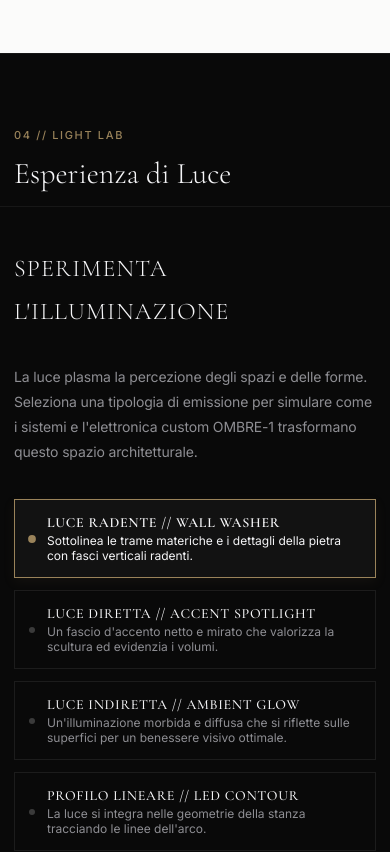
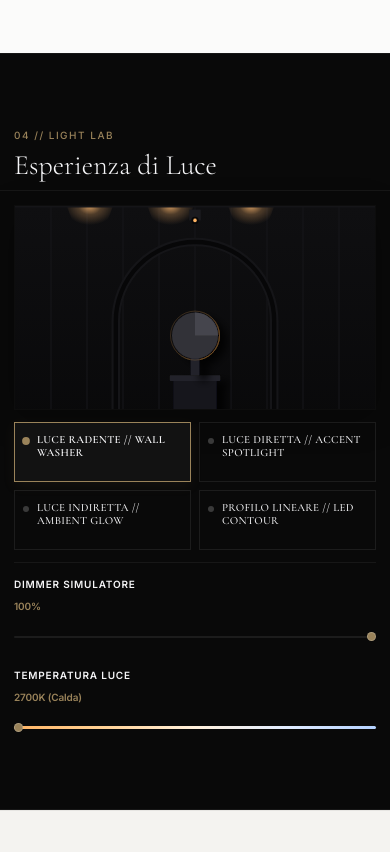
Before and after one commit to alessiocostanza3-ctrl/Ombre1, a website: page index.html in a window 390 px wide. Shown: the part 4100-4952 px from the top of the page. Drawn offline with nearby package versions, Linux system fonts and the light colour scheme.

Commit message:
Redesign playground layout for mobile

```diff
--- a/style.css
+++ b/style.css
@@ -2141,6 +2141,90 @@ html[data-theme="light"] .progetto-card-content {
     flex: 1 1 100%;
     min-height: 42px;
   }
+
+  #playground .section-header-editorial {
+    margin-bottom: 18px;
+    padding-bottom: 12px;
+  }
+
+  #playground .section-number {
+    margin-bottom: 6px;
+    font-size: 10px;
+  }
+
+  #playground .section-title-asymmetric {
+    font-size: 32px;
+  }
+
+  #playground .playground-grid {
+    gap: 14px;
+    align-items: start;
+  }
+
+  #playground .playground-visual-panel {
+    order: -1;
+  }
+
+  #playground .room-simulator {
+    aspect-ratio: 16 / 10;
+    max-height: 34svh;
+  }
+
+  #playground .playground-controls-panel {
+    display: grid;
+    gap: 12px;
+  }
+
+  #playground .panel-subtitle,
+  #playground .playground-intro {
+    display: none;
+  }
+
+  #playground .playground-buttons {
+    display: grid;
+    grid-template-columns: repeat(2, minmax(0, 1fr));
+    gap: 10px;
+    margin-bottom: 0;
+  }
+
+  #playground .playground-btn {
+    min-height: 68px;
+    padding: 12px 10px;
+    gap: 10px;
+    align-items: flex-start;
+    justify-content: flex-start;
+  }
+
+  #playground .btn-indicator {
+    margin-top: 5px;
+  }
+
+  #playground .btn-label-wrap h4 {
+    font-size: 12px;
+    line-height: 1.25;
+    letter-spacing: 0.03em;
+  }
+
+  #playground .btn-label-wrap p {
+    display: none;
+  }
+
+  #playground .dimmer-playground-wrap {
+    padding-top: 14px;
+  }
+
+  #playground .playground-dimmer-labels {
+    margin-bottom: 6px;
+  }
+
+  #playground .playground-dimmer-labels label {
+    font-size: 10px;
+    letter-spacing: 0.08em;
+  }
+
+  #playground .playground-dimmer-labels span {
+    font-size: 11px;
+  }
 }
 
 @media (max-width: 480px) {
@@ -2284,6 +2368,71 @@ html[data-theme="light"] .progetto-card-content {
   .footer-bottom p {
     font-size: 11px;
     line-height: 1.6;
+  }
+
+  #playground .section-header-editorial {
+    margin-bottom: 14px;
+    padding-bottom: 10px;
+  }
+
+  #playground .section-title-asymmetric {
+    font-size: 28px;
+  }
+
+  #playground .playground-grid {
+    gap: 12px;
+  }
+
+  #playground .room-simulator {
+    aspect-ratio: 16 / 9;
+    max-height: 28svh;
+  }
+
+  #playground .playground-buttons {
+    gap: 8px;
+  }
+
+  #playground .playground-btn {
+    min-height: 60px;
+    padding: 10px 8px;
+    gap: 8px;
+  }
+
+  #playground .btn-label-wrap h4 {
+    font-size: 11px;
+    line-height: 1.2;
+  }
+
+  #playground .dimmer-playground-wrap {
+    padding-top: 12px;
+  }
+
+  #playground .playground-dimmer-labels {
+    gap: 4px;
+    margin-bottom: 4px;
+  }
+
+  #playground .playground-dimmer-labels label,
+  #playground .playground-dimmer-labels span {
+    font-size: 10px;
+  }
+
+  #playground .playground-slider {
+    height: 2px;
+  }
+
+  #playground .playground-slider.kelvin-slider {
+    height: 3px;
+  }
+
+  #playground .playground-slider::-webkit-slider-thumb {
+    width: 9px;
+    height: 9px;
+  }
+
+  #playground .playground-slider::-moz-range-thumb {
+    width: 9px;
+    height: 9px;
   }
 }
 
```
